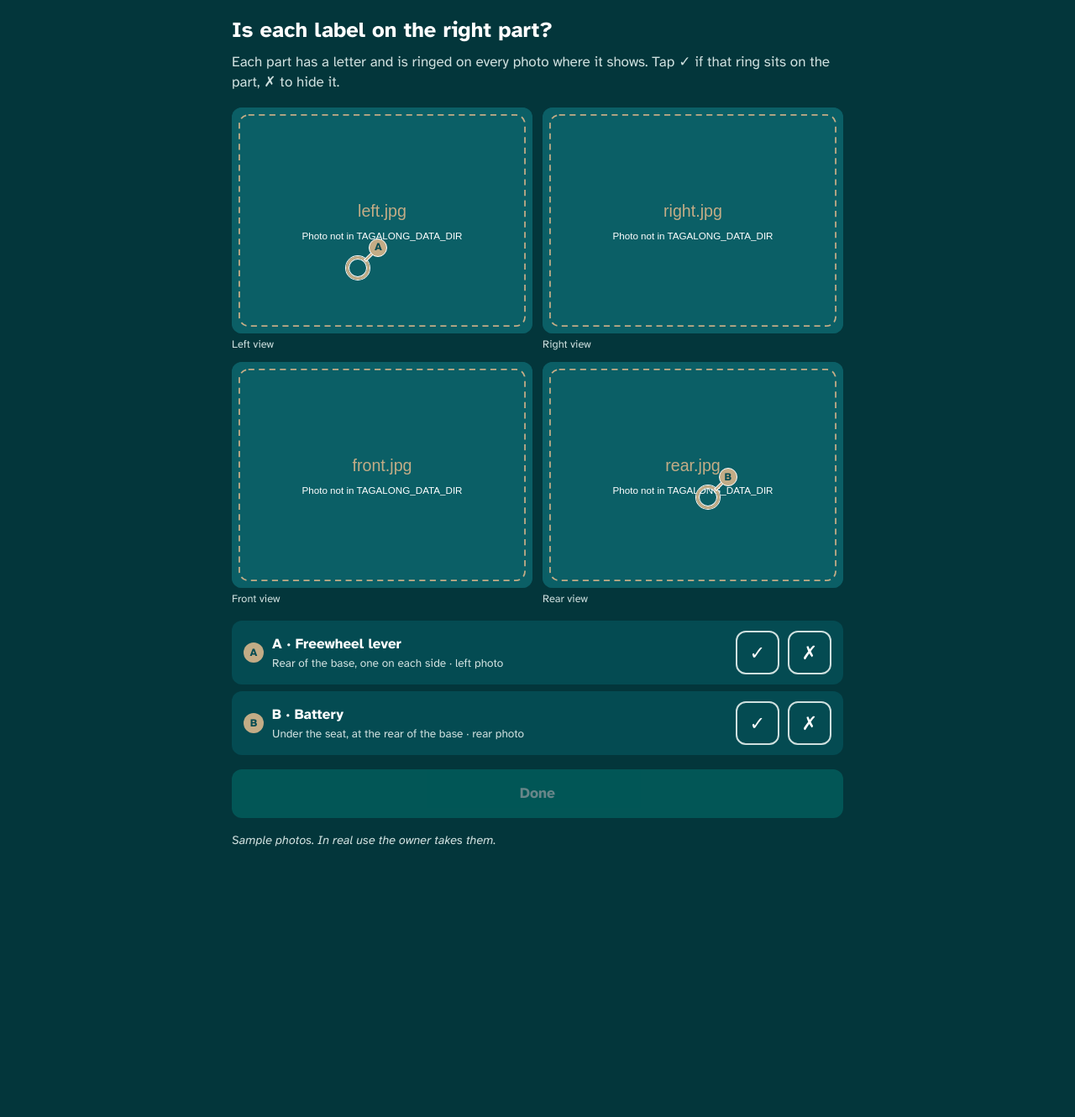
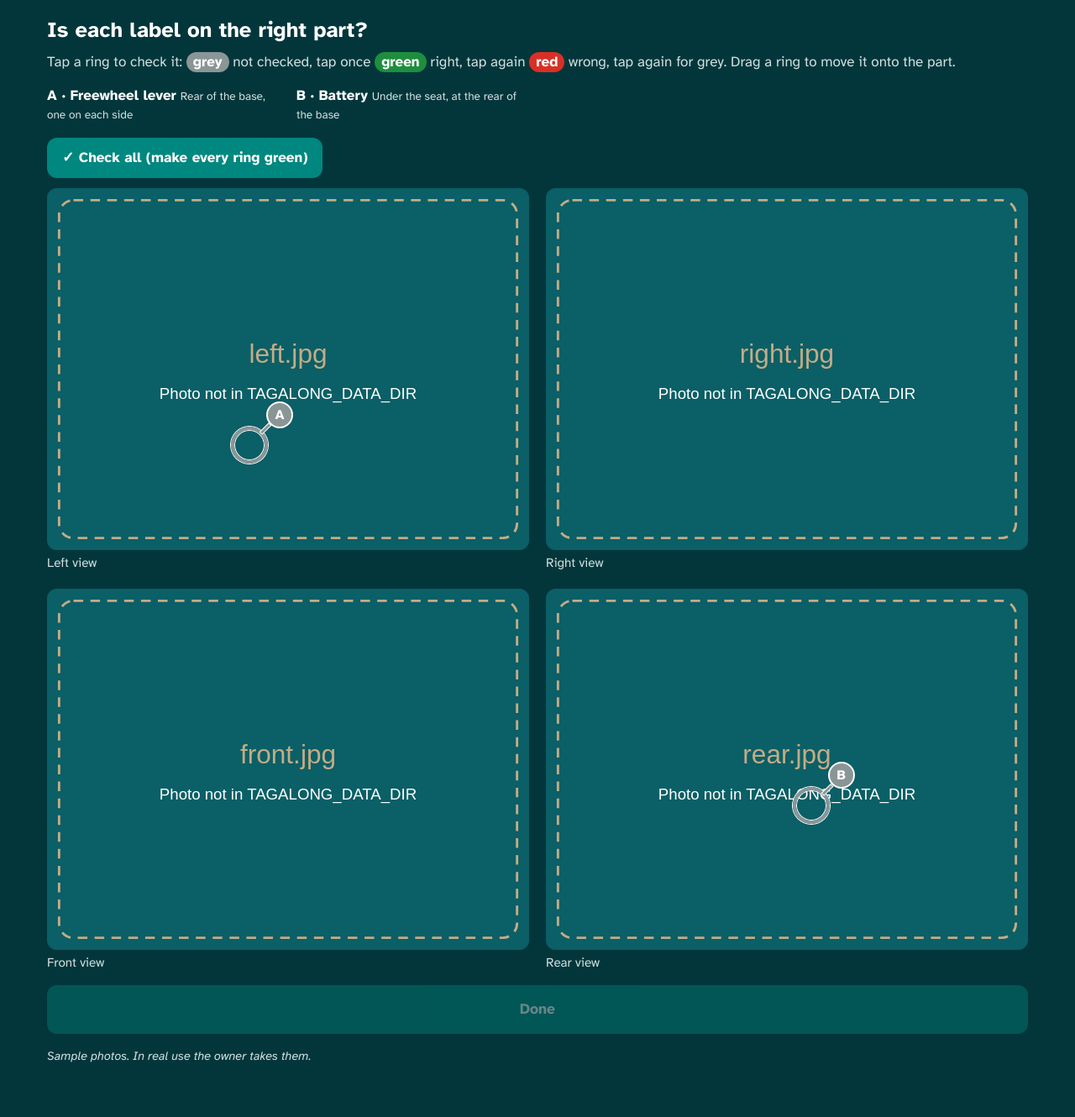
Before and after one commit to hhliag/tagalong, a FastAPI app: page /confirm/chair-a in a window 1280 px wide. Shown: the part 55-1385 px from the top of the page at 84% size. Before the commit the page ends 1063 px from the top, so only its background shows below. Run offline with FastAPI, Linux system fonts and the light colour scheme.

Commit message:
Confirm by tapping the photos: grey/green/red rings, drag to move, check all
The list under the photos is gone. Each ring cycles pending -> confirmed ->
rejected on tap and can be dragged (POST /api/labels/<chair>/<id>/move).
"Check all" confirms every label. Bigger photos and pins on /confirm only.

```diff
--- a/app/main.py
+++ b/app/main.py
@@ -215,3 +215,39 @@ def api_label_decision(chair_id: str, label_id: int, body: LabelDecision):
     store.save_chair(chair)
     return {"id": label_id, "status": body.status,
             "pending": sum(l["status"] == "pending" for l in chair["labels"])}
+
+
+class LabelMove(BaseModel):
+    x: float
+    y: float
+
+
+@app.post("/api/labels/{chair_id}/{label_id}/move")
+def api_label_move(chair_id: str, label_id: int, body: LabelMove):
+    """The owner dragged a ring on /confirm: new centre in 0-1 fractions. A zone box moves with it."""
+    chair = _chair(chair_id)
+    label = next((l for l in chair["labels"] if l["id"] == label_id), None)
+    if label is None or not label.get("photo"):
+        raise HTTPException(404, "Unknown label")
+    x, y = min(max(body.x, 0.0), 1.0), min(max(body.y, 0.0), 1.0)
+    if label.get("box"):
+        dx, dy = x - label["x"], y - label["y"]
+        b = label["box"]
+        label["box"] = [b[0] + dx, b[1] + dy, b[2] + dx, b[3] + dy]
+    label["x"], label["y"] = x, y
+    label["moved"] = True
+    store.save_chair(chair)
+    return {"id": label_id, "x": x, "y": y, "box": label.get("box")}
+
+
+@app.post("/api/labels/{chair_id}")
+def api_label_decision_all(chair_id: str, body: LabelDecision):
+    """"Check all" on /confirm: every dot and zone marker gets the same status."""
+    if body.status not in ("pending", "confirmed", "rejected"):
+        raise HTTPException(422, "status must be pending, confirmed or rejected")
+    chair = _chair(chair_id)
+    for label in chair["labels"]:
+        label["status"] = body.status
+    store.save_chair(chair)
+    return {"status": body.status, "count": len(chair["labels"]),
+            "pending": sum(l["status"] == "pending" for l in chair["labels"])}
--- a/app/static/confirm.js
+++ b/app/static/confirm.js
@@ -1,22 +1,118 @@
-// /confirm: ✓ turns the dot jade, ✗ hides it. "Done" unlocks when every label is decided.
+// /confirm: tap a ring to cycle grey (pending) -> green (confirmed) -> red (rejected) -> grey.
+// Drag a ring to move it; the new spot is saved. "Done" unlocks when nothing is grey.
 const chairId = document.body.dataset.chair;
+const NEXT = { pending: "confirmed", confirmed: "rejected", rejected: "pending" };
+const STATUSES = Object.keys(NEXT);
+const DRAG_PX = 6; // a press that moves less than this is a tap
 
-document.querySelectorAll(".decide button").forEach((btn) => {
-  btn.addEventListener("click", async () => {
-    const n = btn.dataset.id;
-    const status = btn.dataset.status;
-    const res = await fetch(`/api/labels/${chairId}/${n}`, {
+function statusOf(el) {
+  return STATUSES.find((s) => el.classList.contains(s)) || "pending";
+}
+
+async function cycle(el) {
+  const id = el.dataset.id;
+  const status = NEXT[statusOf(el)];
+  const res = await fetch(`/api/labels/${chairId}/${id}`, {
     method: "POST",
     headers: { "Content-Type": "application/json" },
     body: JSON.stringify({ status }),
   });
   if (!res.ok) return;
   const data = await res.json();
-    document.getElementById("row-" + n).className = "decide " + status;
-    document.querySelectorAll(`#row-${n} .code-badge, #row-${n} .zbadge, #dot-${n}, #box-${n}`).forEach((d) => {
-      d.classList.remove("pending", "confirmed", "rejected");
+  document.querySelectorAll(`#dot-${id}, #box-${id}`).forEach((d) => {
+    d.classList.remove(...STATUSES);
     d.classList.add(status);
   });
+  el.setAttribute("aria-label", status);
   document.getElementById("done").classList.toggle("disabled", data.pending > 0);
+}
+
+async function move(pin, x, y) {
+  const res = await fetch(`/api/labels/${chairId}/${pin.dataset.id}/move`, {
+    method: "POST",
+    headers: { "Content-Type": "application/json" },
+    body: JSON.stringify({ x, y }),
+  });
+  if (!res.ok) return;
+  const data = await res.json();
+  const box = document.getElementById("box-" + pin.dataset.id);
+  if (box && data.box) {
+    const [x0, y0] = data.box;
+    Object.assign(box.style, { left: x0 * 100 + "%", top: y0 * 100 + "%" });
+  }
+}
+
+document.querySelectorAll(".pin[data-id]").forEach((pin) => {
+  let start = null;
+
+  pin.addEventListener("pointerdown", (e) => {
+    e.preventDefault();
+    pin.setPointerCapture(e.pointerId);
+    const frame = pin.parentElement.getBoundingClientRect();
+    start = { px: e.clientX, py: e.clientY, frame, dragging: false,
+              x: parseFloat(pin.style.left) / 100, y: parseFloat(pin.style.top) / 100 };
+  });
+
+  pin.addEventListener("pointermove", (e) => {
+    if (!start) return;
+    const dx = e.clientX - start.px, dy = e.clientY - start.py;
+    if (!start.dragging && Math.hypot(dx, dy) < DRAG_PX) return;
+    start.dragging = true;
+    pin.classList.add("dragging");
+    const x = Math.min(1, Math.max(0, start.x + dx / start.frame.width));
+    const y = Math.min(1, Math.max(0, start.y + dy / start.frame.height));
+    pin.style.left = x * 100 + "%";
+    pin.style.top = y * 100 + "%";
+    const box = document.getElementById("box-" + pin.dataset.id);
+    if (box) {
+      box.style.transform = `translate(${dx}px, ${dy}px)`;
+    }
+  });
+
+  const end = (e, cancelled) => {
+    if (!start) return;
+    const s = start;
+    start = null;
+    pin.classList.remove("dragging");
+    const box = document.getElementById("box-" + pin.dataset.id);
+    if (box) box.style.transform = "";
+    if (s.dragging && !cancelled) {
+      move(pin, parseFloat(pin.style.left) / 100, parseFloat(pin.style.top) / 100);
+    } else if (s.dragging) {
+      pin.style.left = s.x * 100 + "%";
+      pin.style.top = s.y * 100 + "%";
+    } else if (!cancelled) {
+      cycle(pin);
+    }
+  };
+  pin.addEventListener("pointerup", (e) => end(e, false));
+  pin.addEventListener("pointercancel", (e) => end(e, true));
+
+  pin.addEventListener("keydown", (e) => {
+    if (e.key === "Enter" || e.key === " ") {
+      e.preventDefault();
+      cycle(pin);
+    }
   });
 });
+
+// Zones that show on no photo: a chip with the same tap cycle.
+document.querySelectorAll(".pin-chip[data-id]").forEach((chip) => {
+  chip.addEventListener("click", () => cycle(chip));
+});
+
+// "Check all": every ring and chip turns green at once.
+document.getElementById("check-all").addEventListener("click", async () => {
+  const res = await fetch(`/api/labels/${chairId}`, {
+    method: "POST",
+    headers: { "Content-Type": "application/json" },
+    body: JSON.stringify({ status: "confirmed" }),
+  });
+  if (!res.ok) return;
+  document.querySelectorAll(".pin[data-id], .pin-chip[data-id], .zone-box").forEach((d) => {
+    d.classList.remove(...STATUSES);
+    d.classList.add("confirmed");
+    if (d.dataset.id) d.setAttribute("aria-label", "confirmed");
+  });
+  document.getElementById("done").classList.toggle("disabled", false);
+});
--- a/app/static/style.css
+++ b/app/static/style.css
@@ -8,6 +8,9 @@
   --ink: #ffffff;
   --ink-soft: #cfe0df;
   --warn: #f2b84b;
+  --status-pending: #8a9596;
+  --status-ok: #1E8E3E;
+  --status-no: #D93025;
   --radius: 16px;
   font-family: "Atkinson Hyperlegible", system-ui, sans-serif;
 }
@@ -142,22 +145,6 @@ h3 { font-size: 1rem; margin: 1em 0 0.3em; }
 .step-figure { display: block; margin-top: 8px; color: var(--ink-soft); font-size: 0.8rem; text-decoration: none; }
 .step-figure img { display: block; max-width: 100%; max-height: 260px; background: #fff; border-radius: 8px; margin-bottom: 4px; }
 
-/* Confirm list */
-.decide-list { list-style: none; padding: 0; display: grid; gap: 8px; }
-.decide {
-  display: grid; grid-template-columns: auto 1fr 52px 52px; gap: 10px; align-items: center;
-  background: var(--teal); border-radius: 12px; padding: 10px 12px; border: 2px solid transparent;
-}
-.decide-text span { display: block; color: var(--ink-soft); font-size: 0.85rem; }
-.decide.confirmed { border-color: var(--jade-bright); }
-.decide.rejected .decide-text { opacity: 0.5; text-decoration: line-through; }
-.btn-icon {
-  width: 52px; height: 52px; border-radius: 12px; border: 2px solid var(--ink-soft);
-  background: transparent; color: var(--ink); font-size: 1.4rem; cursor: pointer;
-}
-.decide.confirmed .yes { background: var(--jade-bright); border-color: var(--jade-bright); }
-.decide.rejected .no { background: #7a2b2b; border-color: #7a2b2b; }
-
 /* Passport */
 .passport-head { display: flex; justify-content: space-between; align-items: flex-start; gap: 12px; }
 .tag-id {
@@ -267,6 +254,54 @@ h3 { font-size: 1rem; margin: 1em 0 0.3em; }
 .crew-link span { color: var(--ink-soft); font-size: 0.9rem; }
 .crew-how { margin: 12px 0; }
 .crew-how h2 { margin-top: 0; }
+/* /confirm: a wide page with big photos; every ring is a button. Tap cycles grey (not checked) ->
+   green (right) -> red (wrong) -> grey; drag moves it (confirm.js). Colour shows the owner's decision,
+   so zone rings are coloured by status too; their badge says "Lift" (round) or "No" (square). */
+.confirm-page .wrap { max-width: 1200px; }
+.confirm-page .photos { grid-template-columns: 1fr; gap: 20px; }
+@media (min-width: 760px) { .confirm-page .photos { grid-template-columns: 1fr 1fr; } }
+.confirm-page .photo figcaption { font-size: 0.95rem; }
+.confirm-page .photo-frame .pin {
+  width: 44px; height: 44px; border-width: 4px; cursor: grab; touch-action: none; user-select: none;
+  -webkit-user-select: none; -webkit-touch-callout: none; outline-offset: 4px;
+}
+.confirm-page .photo-frame .pin.dragging { cursor: grabbing; z-index: 10; }
+.confirm-page .photo-frame .pin-badge { width: 32px; height: 32px; margin: -16px 0 0 -16px; font-size: 1rem; border-width: 2px; }
+.confirm-page .photo-frame .pin-line { width: 14px; height: 3px; margin-top: -1.5px; }
+.confirm-page .photo-frame .side-ur .pin-badge { transform: translate(36px, -36px); }  .confirm-page .photo-frame .side-ur .pin-line { transform: rotate(-45deg) translateX(20px); }
+.confirm-page .photo-frame .side-ul .pin-badge { transform: translate(-36px, -36px); } .confirm-page .photo-frame .side-ul .pin-line { transform: rotate(-135deg) translateX(20px); }
+.confirm-page .photo-frame .side-dr .pin-badge { transform: translate(36px, 36px); }   .confirm-page .photo-frame .side-dr .pin-line { transform: rotate(45deg) translateX(20px); }
+.confirm-page .photo-frame .side-dl .pin-badge { transform: translate(-36px, 36px); }  .confirm-page .photo-frame .side-dl .pin-line { transform: rotate(135deg) translateX(20px); }
+.confirm-page .photo-frame .pin.pending, .confirm-page .photo-frame .pin.zone.pending { border-color: var(--status-pending); display: block; }
+.confirm-page .photo-frame .pin.confirmed, .confirm-page .photo-frame .pin.zone.confirmed { border-color: var(--status-ok); display: block; }
+.confirm-page .photo-frame .pin.rejected, .confirm-page .photo-frame .pin.zone.rejected { border-color: var(--status-no); display: block; }
+.confirm-page .photo-frame .pin.pending .pin-badge, .confirm-page .photo-frame .pin.zone.pending .pin-badge { background: var(--status-pending); color: #fff; }
+.confirm-page .photo-frame .pin.confirmed .pin-badge, .confirm-page .photo-frame .pin.zone.confirmed .pin-badge { background: var(--status-ok); color: #fff; }
+.confirm-page .photo-frame .pin.rejected .pin-badge, .confirm-page .photo-frame .pin.zone.rejected .pin-badge { background: var(--status-no); color: #fff; }
+.confirm-page .photo-frame .pin.pending .pin-line, .confirm-page .photo-frame .pin.zone.pending .pin-line { background: var(--status-pending); }
+.confirm-page .photo-frame .pin.confirmed .pin-line, .confirm-page .photo-frame .pin.zone.confirmed .pin-line { background: var(--status-ok); }
+.confirm-page .photo-frame .pin.rejected .pin-line, .confirm-page .photo-frame .pin.zone.rejected .pin-line { background: var(--status-no); }
+.confirm-page .photo-frame .pin.zone .pin-badge { font-size: 0.7rem; }
+.confirm-page .photo-frame .pin.zone.hold .pin-badge::after { content: "Lift"; }
+.confirm-page .photo-frame .pin.zone.no_hold .pin-badge::after { content: "No"; }
+.confirm-page .photo-frame .zone-box.pending { border-color: var(--status-pending); display: block; }
+.confirm-page .photo-frame .zone-box.confirmed { border-color: var(--status-ok); display: block; }
+.confirm-page .photo-frame .zone-box.rejected { border-color: var(--status-no); display: block; opacity: 0.6; }
+.confirm-page .zone-legend { display: none; }   /* colour means status here; the top legend explains Lift / No */
+.key { display: inline-block; padding: 0 8px; border-radius: 999px; color: #fff; font-weight: 700; }
+.key.pending { background: var(--status-pending); } .key.confirmed { background: var(--status-ok); } .key.rejected { background: var(--status-no); }
+.confirm-legend { list-style: none; padding: 0; margin: 8px 0 16px; display: grid; gap: 6px 20px;
+  grid-template-columns: repeat(auto-fill, minmax(260px, 1fr)); }
+.confirm-legend li { line-height: 1.3; }
+.confirm-legend span:not(.zkey) { color: var(--ink-soft); font-size: 0.85rem; }
+.zkey { display: inline-grid; place-items: center; min-width: 30px; height: 22px; padding: 0 5px; color: #fff;
+  background: #5f6b6c; font-size: 0.7rem; font-weight: 700; border-radius: 11px; vertical-align: middle; }
+.zkey.no_hold { border-radius: 5px; }
+.unplaced { display: flex; flex-wrap: wrap; gap: 10px; margin-bottom: 16px; }
+.pin-chip { font: inherit; color: #fff; padding: 10px 14px; min-height: 48px; border-radius: 12px; cursor: pointer;
+  border: 3px solid var(--status-pending); background: var(--teal); display: flex; align-items: center; gap: 8px; }
+.pin-chip.confirmed { border-color: var(--status-ok); } .pin-chip.rejected { border-color: var(--status-no); }
+
 .tag-form { display: flex; gap: 8px; }
 .tag-form input { flex: 1; min-width: 0; font: inherit; font-size: 1.2rem; letter-spacing: 0.08em; text-transform: uppercase;
   padding: 10px 12px; border-radius: 12px; border: 2px solid var(--gold); background: var(--teal-deep); color: var(--ink); }
@@ -281,8 +316,6 @@ h3 { font-size: 1rem; margin: 1em 0 0.3em; }
   .facts th, .facts td { display: block; padding: 2px 0; border: 0; }
   .facts tr { display: block; padding: 8px 0; border-bottom: 1px solid rgba(255, 255, 255, 0.12); }
   .facts .links { text-align: left; }
-  .decide { grid-template-columns: auto 1fr 48px 48px; }
-  .btn-icon { width: 48px; height: 48px; }
 }
 
 /* ---------- Printed card: A5 landscape (210 × 148 mm) ---------- */
--- a/app/templates/_macros.html
+++ b/app/templates/_macros.html
@@ -11,17 +11,22 @@
     {% endif %}
     <span class="pin zone {{ z.zone }} {{ st }} side-{{ z.side }}" id="dot-{{ z.id }}"
           style="left: {{ (z.x * 100)|round(1) }}%; top: {{ (z.y * 100)|round(1) }}%"
-          title="{{ 'Lift here' if z.zone == 'hold' else 'Do not hold' }}: {{ parts[z.part_id].name.value }}"><span class="pin-line"></span><span class="pin-badge"></span></span>
+          title="{{ 'Lift here' if z.zone == 'hold' else 'Do not hold' }}: {{ parts[z.part_id].name.value }}"{% if show_status %} {{ tap(z) }}{% endif %}><span class="pin-line"></span><span class="pin-badge"></span></span>
     {% endfor %}
     {% for l in p.labels %}
     <span class="pin part {{ l.status if show_status else 'confirmed' }} side-{{ l.side }}" id="dot-{{ l.id }}"
           style="left: {{ (l.x * 100)|round(1) }}%; top: {{ (l.y * 100)|round(1) }}%"
-          title="{{ l.code }} · {{ parts[l.part_id].name.value }}"><span class="pin-line"></span><span class="pin-badge">{{ l.code }}</span></span>
+          title="{{ l.code }} · {{ parts[l.part_id].name.value }}"{% if show_status %} {{ tap(l) }}{% endif %}><span class="pin-line"></span><span class="pin-badge">{{ l.code }}</span></span>
     {% endfor %}
   </div>
   <figcaption>{{ p.file.rsplit('.', 1)[0]|capitalize }} view</figcaption>
   {% if p.zones %}{{ legend() }}{% endif %}
 </figure>
+{%- endmacro %}
+
+{# /confirm: a pin is a button. Tap cycles grey -> green -> red -> grey; drag moves it (confirm.js). #}
+{% macro tap(l) -%}
+data-id="{{ l.id }}" role="button" tabindex="0" aria-label="{{ l.status }}"
 {%- endmacro %}
 
 {% macro legend() -%}
--- a/app/templates/confirm.html
+++ b/app/templates/confirm.html
@@ -1,45 +1,41 @@
 {% extends "base.html" %}
 {% from "_macros.html" import photo, sample_note %}
+{% block body_class %}confirm-page{% endblock %}
 {% block body_attrs %}data-chair="{{ chair.chair_id }}"{% endblock %}
 {% block crumbs %}<span class="crumb">Confirm</span>{% endblock %}
 {% block content %}
 <h1>Is each label on the right part?</h1>
-<p class="lead">Each part has a letter and is ringed on every photo where it shows. Tap ✓ if that ring sits on the part, ✗ to hide it.</p>
+<p class="lead">Tap a ring to check it: <span class="key pending">grey</span> not checked,
+  tap once <span class="key confirmed">green</span> right, tap again <span class="key rejected">red</span> wrong,
+  tap again for grey. Drag a ring to move it onto the part.</p>
+
+<ul class="confirm-legend">
+  {% for l in part_labels|sort(attribute='n')|unique(attribute='n') %}{% set part = parts[l.part_id] %}
+  <li><b>{{ letter(l.n) }} · {{ part.name.value }}</b>{% if part.where %} <span>{{ part.where }}</span>{% endif %}</li>
+  {% endfor %}
+  {% for l in zone_labels|unique(attribute='zone_id') %}{% set z = zones.get(l.zone_id) %}
+  <li><span class="zkey {{ l.zone }}">{{ 'Lift' if l.zone == 'hold' else 'No' }}</span>
+    <b>{{ 'Lift here' if l.zone == 'hold' else 'Do not hold' }}: {{ parts[l.part_id].name.value }}</b>{% if z %} <span>{{ z.reason }} · p. {{ z.source.page }}</span>{% endif %}</li>
+  {% endfor %}
+</ul>
+
+<button id="check-all" class="btn btn-jade" type="button">✓ Check all (make every ring green)</button>
 
 <div class="photos">
   {% for p in photos %}{{ photo(chair.chair_id, p, parts, show_status=true) }}{% endfor %}
 </div>
 
-<ul class="decide-list">
-  {% for l in part_labels %}
-  <li class="decide {{ l.status }}" id="row-{{ l.id }}">
-    <span class="code-badge {{ l.status }}">{{ letter(l.n) }}</span>
-    <div class="decide-text">
-      <b>{{ letter(l.n) }} · {{ parts[l.part_id].name.value }}</b>
-      <span>{{ parts[l.part_id].where }} · {{ l.photo.rsplit('.', 1)[0] }} photo</span>
-    </div>
-    <button class="btn-icon yes" data-id="{{ l.id }}" data-status="confirmed" aria-label="Confirm label {{ l.n }} on the {{ l.photo }}">✓</button>
-    <button class="btn-icon no" data-id="{{ l.id }}" data-status="rejected" aria-label="Hide label {{ l.n }} on the {{ l.photo }}">✗</button>
-  </li>
+{% set unplaced = zone_labels|rejectattr('photo')|list %}
+{% if unplaced %}
+<h2 class="confirm-zones-title">Not visible in the photos</h2>
+<div class="unplaced">
+  {% for l in unplaced %}{% set z = zones.get(l.zone_id) %}
+  <button class="pin-chip {{ l.status }}" id="dot-{{ l.id }}" data-id="{{ l.id }}" aria-label="{{ l.status }}">
+    <span class="zkey {{ l.zone }}">{{ 'Lift' if l.zone == 'hold' else 'No' }}</span>
+    {{ parts[l.part_id].name.value }}{% if z %} · p. {{ z.source.page }}{% endif %}
+  </button>
   {% endfor %}
-</ul>
-
-{% if zone_labels %}
-<h2 class="confirm-zones-title">How to hold this chair</h2>
-<p class="lead">From the manual. Tap ✓ to keep a zone on the passport, ✗ to hide it.</p>
-<ul class="decide-list">
-  {% for l in zone_labels %}{% set z = zones.get(l.zone_id) %}
-  <li class="decide {{ l.status }}" id="row-{{ l.id }}">
-    <span class="zbadge {{ l.zone }} {{ l.status }}"></span>
-    <div class="decide-text">
-      <b>{{ 'Lift here' if l.zone == 'hold' else 'Do not hold' }}: {{ parts[l.part_id].name.value }}</b>
-      <span>{% if z %}{{ z.reason }} · p. {{ z.source.page }} · {% endif %}{{ (l.photo.rsplit('.', 1)[0] ~ ' photo') if l.photo else 'not visible in the photos' }}</span>
-    </div>
-    <button class="btn-icon yes" data-id="{{ l.id }}" data-status="confirmed" aria-label="Keep zone">✓</button>
-    <button class="btn-icon no" data-id="{{ l.id }}" data-status="rejected" aria-label="Hide zone">✗</button>
-  </li>
-  {% endfor %}
-</ul>
+</div>
 {% endif %}
 
 <a id="done" class="btn btn-jade btn-big{% if chair.labels|selectattr('status', 'equalto', 'pending')|list %} disabled{% endif %}"
```
Also changed, not shown: OPEN_QUESTIONS.md (+8 -0 lines), tests/test_pages.py (+29 -0 lines), tests/test_zones_and_crew.py (+6 -0 lines). Lines whose indentation alone changed are shown as unchanged.
